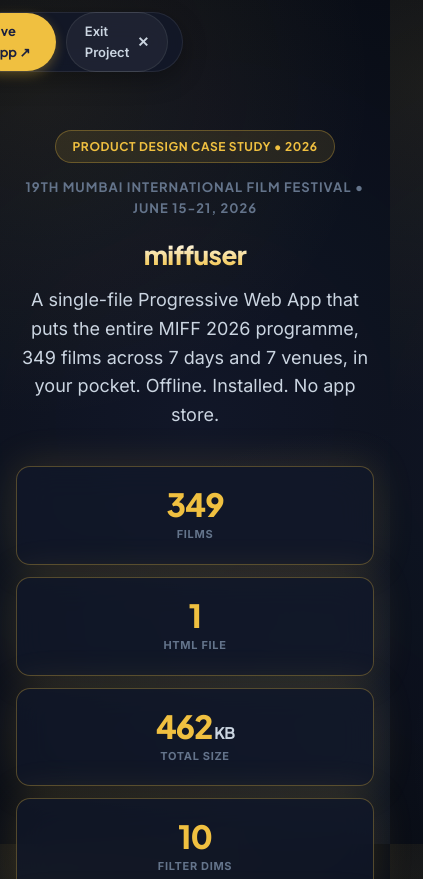
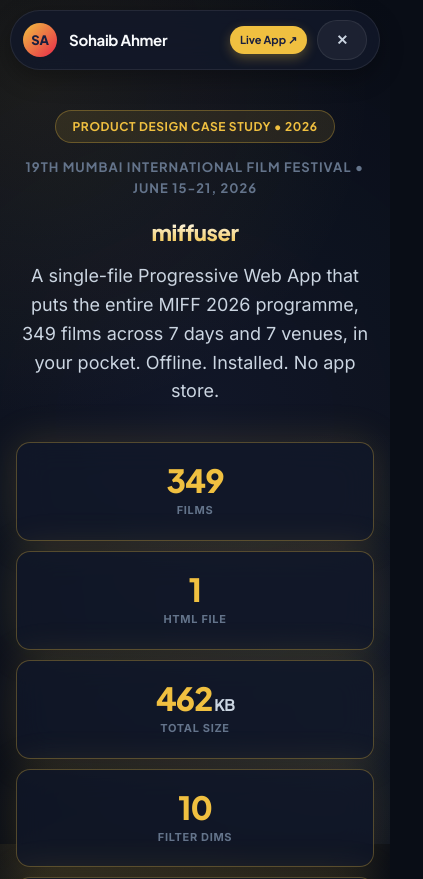
Before and after one commit to sohaibahmer/design, a plain HTML site: page miffuser/index.html in a window 390 px wide. Shown: the top 879 px of the page, 423 px wide, since content can reach past the window. Drawn offline with Linux system fonts and the light colour scheme.

Commit message:
Fix fixed header bounding box and position across all 4 project pages so header stays 100% inside mobile screen width

```diff
--- a/miffuser/styles.css
+++ b/miffuser/styles.css
@@ -675,26 +675,45 @@ body {
 }
 
 @media (max-width: 840px) {
-  .page-container { padding: 90px 16px 40px; }
-  .floating-header-nav { left: 12px; right: 12px; top: 12px; padding: 10px 14px; }
-  .hero-section { padding: 40px 0 30px; }
-  .main-title { font-size: 30px; letter-spacing: -0.02em; line-height: 1.2; }
-  .hero-tagline { font-size: 15px; }
+  .floating-header-nav {
+    position: fixed !important;
+    top: 10px !important;
+    left: 10px !important;
+    right: 10px !important;
+    width: auto !important;
+    max-width: calc(100vw - 20px) !important;
+    transform: none !important;
+    padding: 8px 12px !important;
+    box-sizing: border-box !important;
+    margin: 0 !important;
+  }
+  .page-container {
+    width: 100% !important;
+    max-width: 100vw !important;
+    padding: 80px 16px 40px !important;
+    box-sizing: border-box !important;
+    overflow-x: hidden !important;
+  }
+  .hero-section { padding: 30px 0 20px; }
+  .main-title { font-size: 26px; letter-spacing: -0.02em; line-height: 1.25; }
+  .hero-tagline { font-size: 14.5px; }
 
-  .metrics-grid, .color-tokens-grid { grid-template-columns: repeat(2, 1fr); gap: 12px; }
-  .features-grid-2col, .grid-2col-list, .principles-dual-row, .decisions-grid { grid-template-columns: 1fr; gap: 16px; }
-  .about-action-row { flex-direction: column; align-items: flex-start; gap: 12px; }
+  .metrics-grid, .color-tokens-grid { grid-template-columns: repeat(2, 1fr); gap: 10px; }
+  .features-grid-2col, .grid-2col-list, .principles-dual-row, .decisions-grid { grid-template-columns: 1fr; gap: 14px; }
+  .about-action-row { flex-direction: column; align-items: flex-start; gap: 10px; }
 
-  .mobile-preview-container { padding: 16px 12px; }
+  .mobile-preview-container { padding: 14px 10px; }
   .phone-screen-container { width: 100%; display: flex; justify-content: center; }
-  .phone-frame { width: 320px; height: 620px; max-width: 100%; }
+  .phone-frame { width: 300px; height: 580px; max-width: 100%; }
 
-  .chapter-card { padding: 20px 16px; }
-  .chapter-title { font-size: 20px; }
+  .chapter-card { padding: 18px 14px; }
+  .chapter-title { font-size: 19px; }
+  .header-live-app-btn { font-size: 11px; padding: 5px 10px; }
 }
 
 @media (max-width: 480px) {
   .metrics-grid, .color-tokens-grid { grid-template-columns: 1fr; }
-  .main-title { font-size: 26px; }
-  .phone-frame { width: 100%; height: 560px; }
+  .main-title { font-size: 22px; }
+  .phone-frame { width: 100%; height: 520px; }
+  .header-exit-btn span:first-child { display: none; }
 }
--- a/olivebrand/styles.css
+++ b/olivebrand/styles.css
@@ -740,33 +740,51 @@ section[id] {
 }
 
 @media (max-width: 900px) {
-  .page-container { padding: 90px 16px 40px; }
-  .minimal-header { padding: 12px 16px; left: 12px; right: 12px; top: 12px; }
+  .minimal-header {
+    position: sticky !important;
+    top: 0 !important;
+    left: 0 !important;
+    right: 0 !important;
+    width: 100% !important;
+    max-width: 100vw !important;
+    padding: 10px 14px !important;
+    box-sizing: border-box !important;
+    margin: 0 !important;
+    flex-wrap: wrap;
+    gap: 8px;
+  }
+  .brand-sub { display: none; }
   .nav-links { display: none; }
-  .hero-marketing-headline { font-size: 32px; letter-spacing: -0.02em; line-height: 1.2; }
-  .hero-sub { font-size: 15px; }
-  .hero-waveform-card { padding: 18px 16px; margin-bottom: 32px; }
-  .waveform-bars-container { height: 36px; gap: 2px; }
+  #theme-label { display: none; }
+  .header-exit-btn span:first-child { display: none; }
+  .page-container {
+    width: 100% !important;
+    max-width: 100vw !important;
+    padding: 20px 16px 40px !important;
+    box-sizing: border-box !important;
+    overflow-x: hidden !important;
+  }
+  .hero-marketing-headline { font-size: 26px; line-height: 1.25; }
+  .hero-sub { font-size: 14.5px; }
+  .hero-waveform-card { padding: 16px 12px; margin-bottom: 24px; }
+  .waveform-bars-container { height: 32px; gap: 2px; }
 
-  .feature-tabs-bar { flex-wrap: wrap; gap: 8px; }
-  .feature-tab-btn { padding: 8px 16px; font-size: 12px; }
+  .feature-tabs-bar { flex-wrap: wrap; gap: 6px; }
+  .feature-tab-btn { padding: 6px 12px; font-size: 11.5px; }
 
   .testimonial-grid, .pricing-grid, .feature-pane-content, .roi-card-grid {
     grid-template-columns: 1fr;
-    gap: 20px;
+    gap: 16px;
   }
 
-  .section-title { font-size: 26px; }
-  .section-subtitle { font-size: 14px; }
+  .section-title { font-size: 24px; }
+  .section-subtitle { font-size: 13.5px; }
 
-  .footer-glass-card { padding: 20px 16px; margin-top: 40px; }
-  .footer-glass-card div[style*="justify-content:space-between"] {
-    flex-direction: column; align-items: flex-start; gap: 8px;
-  }
+  .footer-glass-card { padding: 18px 14px; margin-top: 32px; }
 }
 
 @media (max-width: 480px) {
-  .hero-marketing-headline { font-size: 28px; }
-  .roi-metric-callout { font-size: 32px; }
-  .pricing-price { font-size: 30px; }
+  .hero-marketing-headline { font-size: 22px; }
+  .roi-metric-callout { font-size: 28px; }
+  .pricing-price { font-size: 26px; }
 }
--- a/olivsaas/styles.css
+++ b/olivsaas/styles.css
@@ -778,9 +778,17 @@ body {
 
 @media (max-width: 900px) {
   .minimal-header {
-    padding: 12px 16px;
+    position: sticky !important;
+    top: 0 !important;
+    left: 0 !important;
+    right: 0 !important;
+    width: 100% !important;
+    max-width: 100vw !important;
+    padding: 10px 14px !important;
+    box-sizing: border-box !important;
+    margin: 0 !important;
     flex-wrap: wrap;
-    gap: 10px;
+    gap: 8px;
   }
   .brand-sub { display: none; }
   .tab-segmented-bar {
@@ -788,39 +796,36 @@ body {
     width: 100%;
     overflow-x: auto;
     -webkit-overflow-scrolling: touch;
-    padding: 4px;
+    padding: 3px;
     justify-content: flex-start;
   }
   .tab-btn {
     white-space: nowrap;
-    padding: 6px 14px;
-    font-size: 11.5px;
+    padding: 5px 12px;
+    font-size: 11px;
   }
   #theme-label { display: none; }
   .header-exit-btn span:first-child { display: none; }
   .page-container {
-    width: 100%;
-    max-width: 100%;
-    padding: 24px 16px 40px;
-    box-sizing: border-box;
+    width: 100% !important;
+    max-width: 100vw !important;
+    padding: 20px 16px 40px !important;
+    box-sizing: border-box !important;
+    overflow-x: hidden !important;
   }
-  .hero-headline { font-size: 28px; line-height: 1.25; }
-  .hero-sub { font-size: 14.5px; }
+  .hero-headline { font-size: 26px; line-height: 1.25; }
+  .hero-sub { font-size: 14px; }
   .kpi-minimal-grid { grid-template-columns: 1fr 1fr; gap: 10px; }
   .toolbar-minimal { flex-direction: column; align-items: stretch; gap: 10px; }
   .search-box-minimal { width: 100%; }
   .table-container-minimal { overflow-x: auto; -webkit-overflow-scrolling: touch; }
-  .minimal-table { min-width: 580px; }
+  .minimal-table { min-width: 540px; }
   .story-grid-balanced, .modal-split-grid { grid-template-columns: 1fr; }
-  .inspector-center-card { width: 100%; max-width: 100%; padding: 20px 16px; margin: 10px; }
-  .footer-glass-card { padding: 20px 16px; margin-top: 36px; }
-  .footer-glass-card div[style*="justify-content:space-between"] {
-    flex-direction: column; align-items: flex-start; gap: 8px;
-  }
+  .inspector-center-card { width: 100%; max-width: 100%; padding: 18px 14px; margin: 8px; }
+  .footer-glass-card { padding: 18px 14px; margin-top: 32px; }
 }
 
 @media (max-width: 480px) {
   .kpi-minimal-grid { grid-template-columns: 1fr; }
-  .hero-headline { font-size: 24px; }
-  .tab-btn { font-size: 11px; padding: 5px 10px; }
+  .hero-headline { font-size: 22px; }
 }
--- a/ytmediadownloader/styles.css
+++ b/ytmediadownloader/styles.css
@@ -708,21 +708,39 @@ body {
 
 /* RESPONSIVE DESIGN */
 @media (max-width: 768px) {
-  .page-container { padding: 90px 16px 40px; }
-  .floating-header-nav { left: 12px; right: 12px; top: 12px; padding: 10px 14px; }
-  .youtube-input-card { width: 100%; padding: 20px 16px; margin: 0 auto 30px; }
+  .floating-header-nav {
+    position: fixed !important;
+    top: 10px !important;
+    left: 10px !important;
+    right: 10px !important;
+    width: auto !important;
+    max-width: calc(100vw - 20px) !important;
+    transform: none !important;
+    padding: 8px 12px !important;
+    box-sizing: border-box !important;
+    margin: 0 !important;
+  }
+  .page-container {
+    width: 100% !important;
+    max-width: 100vw !important;
+    padding: 80px 16px 40px !important;
+    box-sizing: border-box !important;
+    overflow-x: hidden !important;
+  }
+  .youtube-input-card { width: 100%; padding: 18px 14px; margin: 0 auto 24px; }
   .input-row { flex-direction: column; align-items: stretch; padding: 10px; gap: 10px; }
   .yt-url-input { width: 100%; font-size: 14px; }
   .btn-paste, .btn-fetch { width: 100%; justify-content: center; }
-  .result-card { width: 100%; padding: 20px 16px; }
+  .result-card { width: 100%; padding: 18px 14px; }
   .video-header-meta { grid-template-columns: 1fr; text-align: center; justify-items: center; }
-  .video-thumbnail-box { margin: 0 auto; }
-  .formats-grid, .skeleton-rows { grid-template-columns: 1fr; gap: 12px; }
+  .video-thumbnail-box { margin: 0 auto; width: 100%; max-width: 280px; height: auto; aspect-ratio: 16/9; }
+  .formats-grid, .skeleton-rows { grid-template-columns: 1fr; gap: 10px; }
   .skeleton-shimmer-layout { grid-template-columns: 1fr; }
-  .main-title { font-size: 28px; }
+  .main-title { font-size: 26px; }
 }
 
 @media (max-width: 480px) {
-  .main-title { font-size: 24px; }
-  .format-download-btn { font-size: 12px; padding: 8px 12px; }
+  .main-title { font-size: 22px; }
+  .header-exit-btn span:first-child { display: none; }
+  .format-download-btn { font-size: 11.5px; padding: 8px 10px; }
 }
```
